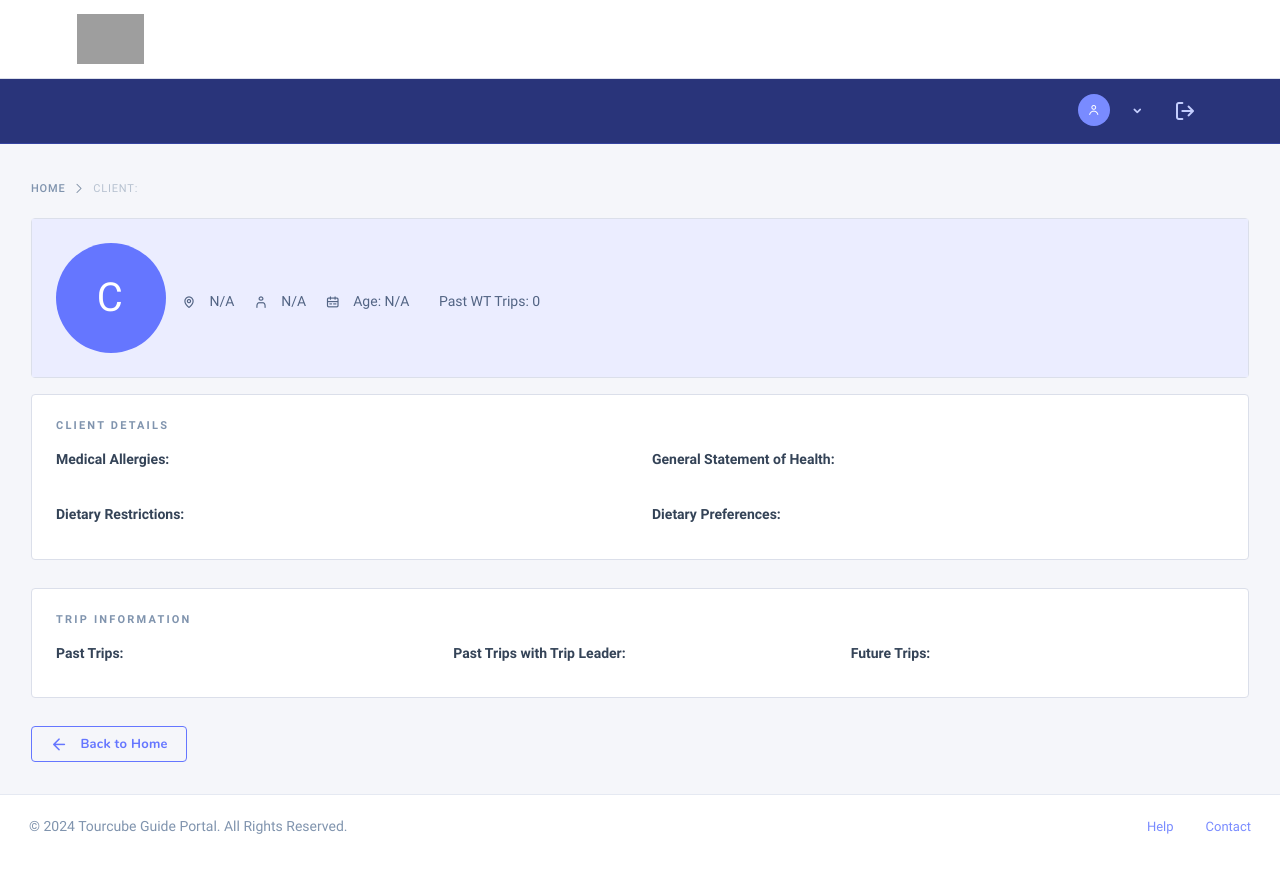
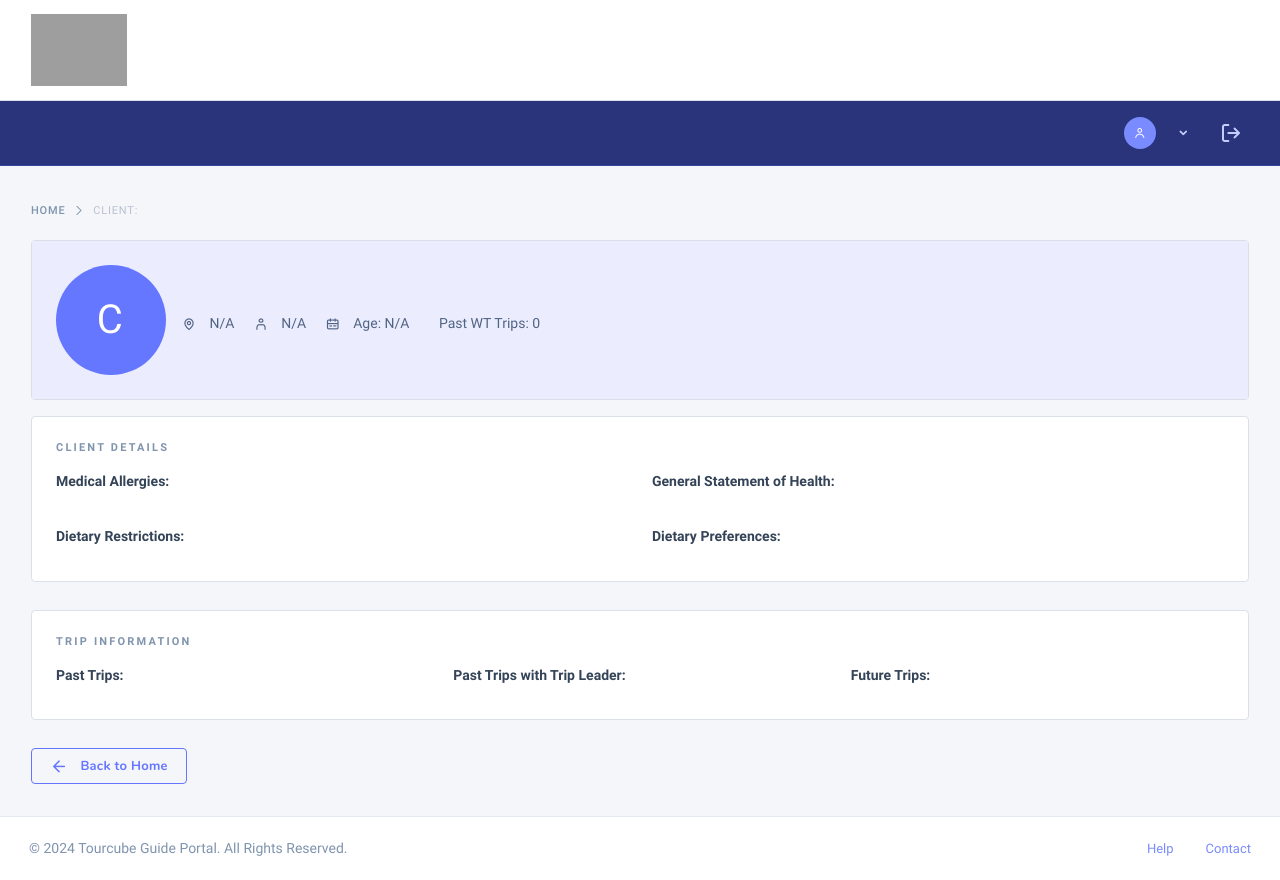
Before and after one commit to gilberto-tourcube/guide-portal, a Python web app: template templates/pages/client.html in a window 1280 px wide. Before the commit the page ends 834 px from the top, so only its background shows below. Run offline with Jinja, Linux system fonts and the light colour scheme; the template is opened without the code that fills it, so the values that code supplies are empty; some web fonts are replaced; grey boxes are pictures that could not be loaded.

Commit message:
Logo changes done

```diff
--- a/static/css/custom.css
+++ b/static/css/custom.css
@@ -165,11 +165,12 @@
     display: flex !important;
     align-items: center !important;
     justify-content: flex-start !important;
+    text-align: left !important;
 }
 
 .nk-header .nk-header-brand .logo-img {
-    max-width: 180px !important;
-    max-height: 50px !important;
+    max-width: 258px !important;
+    max-height: 72px !important;
     width: auto !important;
     height: auto !important;
     object-fit: contain !important;
@@ -213,8 +214,8 @@
 
 /* Fix for logo in mobile header */
 .nk-header-mobile .nk-header-brand .logo-img {
-    max-width: 140px !important;
-    max-height: 40px !important;
+    max-width: 200px !important;
+    max-height: 57px !important;
 }
 
 /* Ensure trip table rows are still hoverable */
--- a/templates/components/header.html
+++ b/templates/components/header.html
@@ -1,6 +1,6 @@
 <!-- Top Header - White Background with Logo -->
 <div class="nk-header nk-header-fluid bg-white border-bottom">
-    <div class="container-xl wide-lg">
+    <div class="container-xl wide-xl">
         <div class="nk-header-wrap">
             <!-- Mobile Menu Trigger -->
             <div class="nk-menu-trigger me-sm-2 d-lg-none">
@@ -26,7 +26,7 @@
 
 <!-- Main Header - Theme Background with User Menu -->
 <div class="nk-header nk-header-fluid is-theme">
-    <div class="container-xl wide-lg">
+    <div class="container-xl wide-xl">
         <div class="nk-header-wrap">
             <!-- Spacer to push user menu to the right -->
             <div class="nk-header-menu"></div>
```
